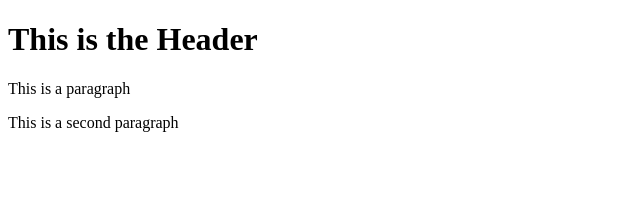
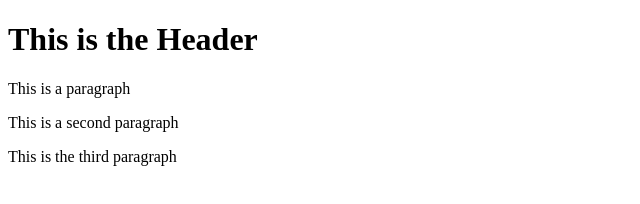
Before and after one commit to adriel87png/git-test, a website: page index.html in a window 1280 px wide. Shown: the whole page, without its empty margins (0-640 px from the left). Drawn offline with Linux system fonts and the light colour scheme.

Commit message:
fourth commit

```diff
--- a/index.html
+++ b/index.html
@@ -7,5 +7,6 @@
         <h1>This is the Header</h1>
         <p>This is a paragraph</p>
         <p>This is a second paragraph</p>
+        <p>This is the third paragraph</p>
     </body>
 </html>
```
Also changed, not shown: package.json (added, +24 -0 lines), 2 other files.
